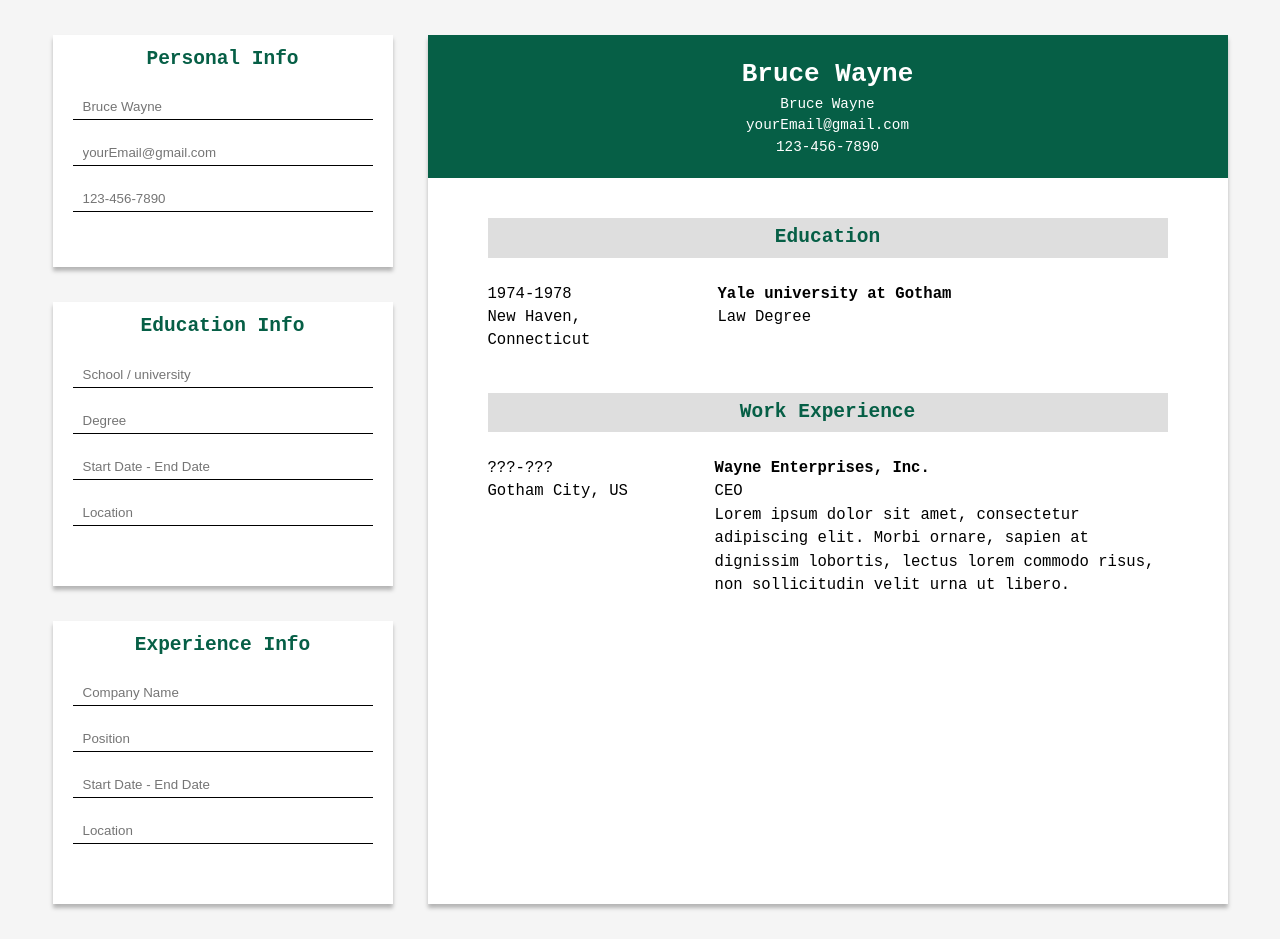
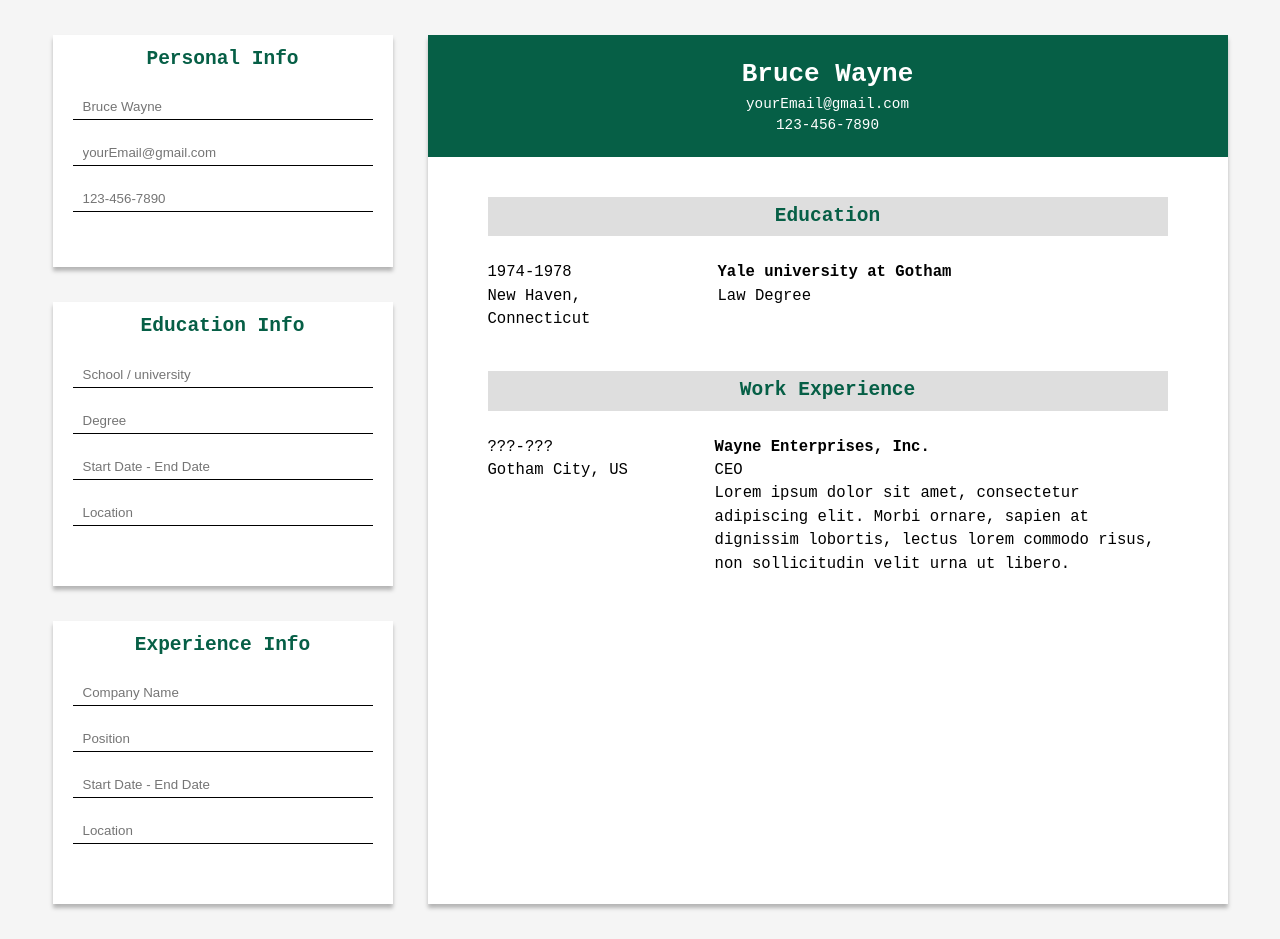
Before and after one commit to OneTooManyln/project_cv, a React (Vite) app: page / in a window 1280 px wide. Built offline with nearby package versions, Linux system fonts and the light colour scheme.

Commit message:
Rmv redundant name repeat display

```diff
--- a/src/components/CVForm.jsx
+++ b/src/components/CVForm.jsx
@@ -9,9 +9,6 @@
             <h1>Bruce Wayne</h1>
           </div>
           <div className="header-info">
-            <div className="header-info-name">
-              <p>Bruce Wayne</p>
-            </div>
             <div className="header-info-email">
               <p>yourEmail@gmail.com</p>
             </div>
```
